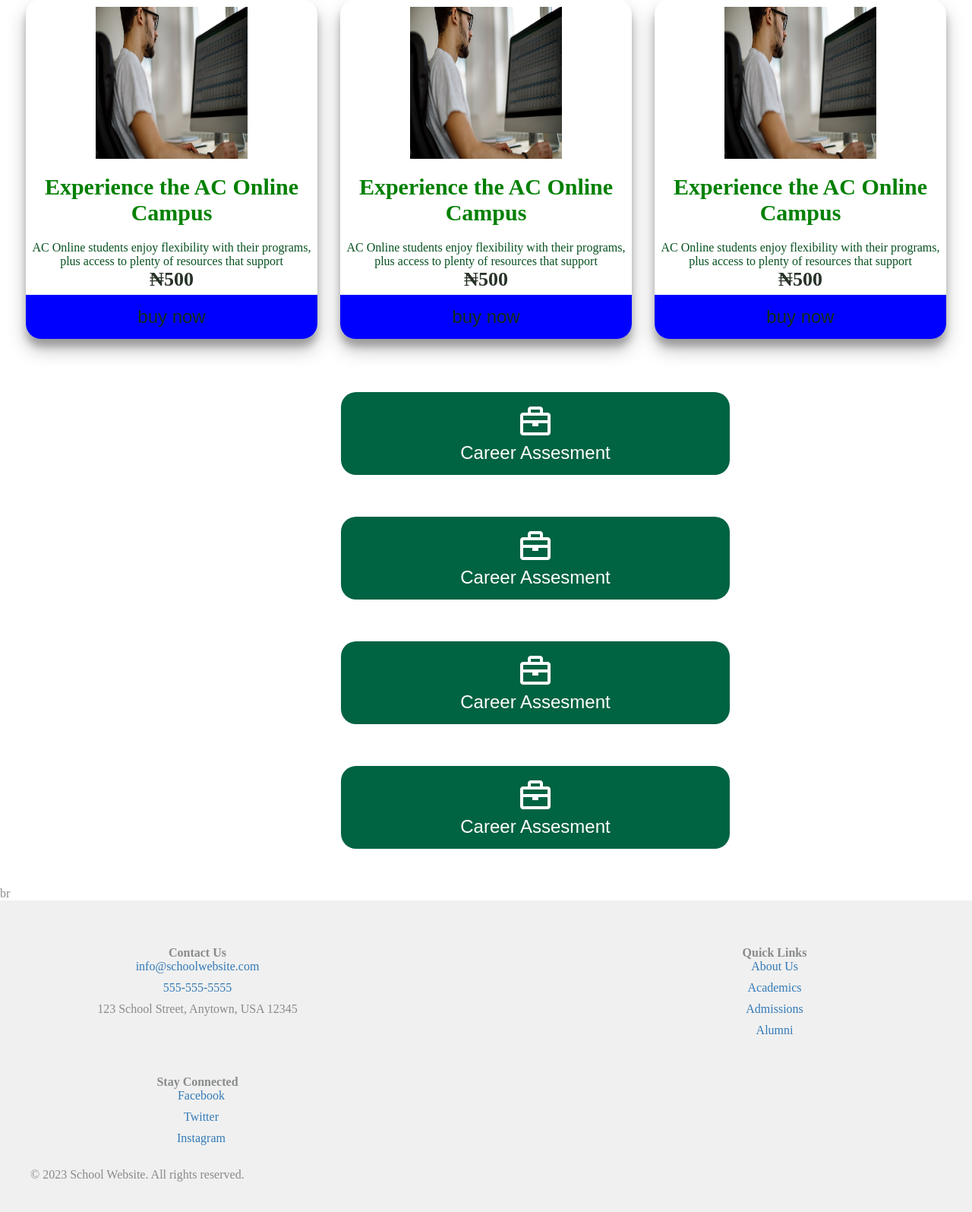
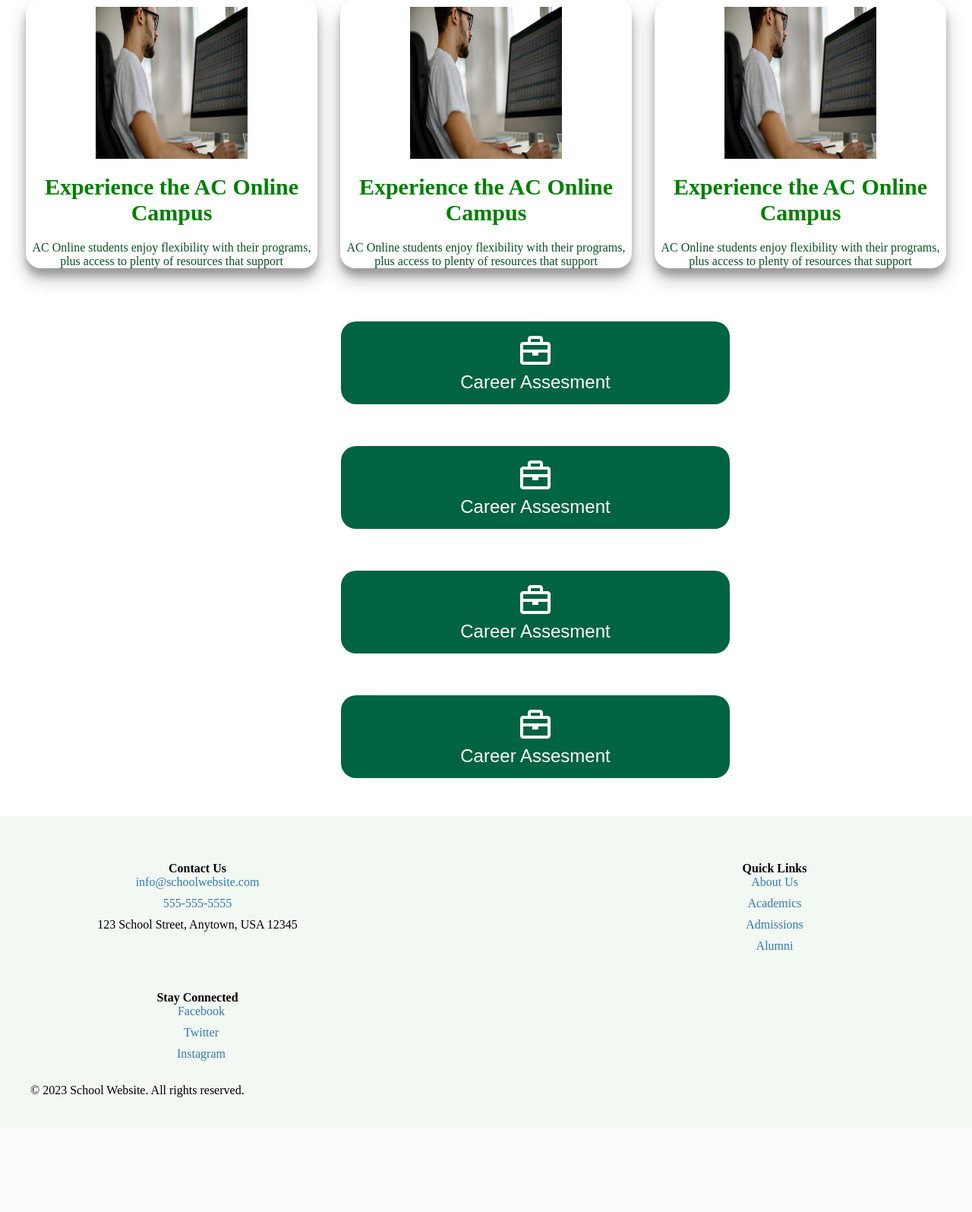
Before and after one commit to Agprince20/cresh, a PHP site: page / in a window 1280 px wide; the page is wider, and only the part inside the window is pictured. Shown: the part 272-1867 px from the top of that part at 76% size. After the commit the page ends 1716 px from the top of that part, so only its background shows below. Run offline with PHP 8.4, Linux system fonts and the light colour scheme.

Commit message:
commiting

```diff
--- a/asset/styl.css
+++ b/asset/styl.css
@@ -86,7 +86,7 @@
     display: block;
   }
   footer {
-    background-color: #f0f0f0;
+    background-color: #f2f8f2;
     padding: 20px;
     text-align: center;
     clear: both;
--- a/contact/stylec.css
+++ b/contact/stylec.css
@@ -1,6 +1,6 @@
 /* Contact Page Styles */
 body{
-    background-color: #5a5f59b1;
+    background-color: #fff;
 }
 .container {
     max-width: 1200px;
--- a/index.php
+++ b/index.php
@@ -21,22 +21,21 @@
         <img src="student.png" alt="">
         <h3>Experience the AC Online Campus</h3>
         <p>AC Online students enjoy flexibility with their programs, plus access to plenty of resources that support</p>
-        <h6>₦500</h6>
-        <button class="buy-1">buy now</button>
+        <!-- <h6>₦500</h6>
+        <button class="buy-1">buy now</button> -->
     </div>
     <div class="content">
         <img src="student.png" alt="">
         <h3>Experience the AC Online Campus</h3>
         <p>AC Online students enjoy flexibility with their programs, plus access to plenty of resources that support</p>
-        <h6>₦500</h6>
-        <button class="buy-1">buy now</button>
+
     </div>
     <div class="content">
         <img src="student.png" alt="">
         <h3>Experience the AC Online Campus</h3>
         <p>AC Online students enjoy flexibility with their programs, plus access to plenty of resources that support</p>
-        <h6>₦500</h6>
-        <button class="buy-1">buy now</button>
+        <!-- <h6>₦500</h6>
+        <button class="buy-1">buy now</button> -->
     </div>
 </div>
 
@@ -69,7 +68,7 @@
     </button></div>
 </div>
 </body>
-</html>br
+</html>
 <?php
 include_once('asset/footer.php');
 ?>
--- a/index/stylei.css
+++ b/index/stylei.css
@@ -3,7 +3,7 @@
     margin: 0;
 }
 body{
-    color: #5a5f59b1;
+    background-color: white;
 }
 .banner{
     background-image: url('banner.png');
--- a/style1.css
+++ b/style1.css
@@ -1,5 +1,5 @@
 body{
-  background-color: #5a5f59b1;
+  background-color: white;
 }
 
 .signup{
--- a/stylea.css
+++ b/stylea.css
@@ -1,6 +1,6 @@
 /* About Us Page Styles */
 body{
-    background-color:#5a5f59b1;
+    background:#fff;
 }
 .container {
     max-width: 1200px;
```
Also changed, not shown: news.php (+14 -9 lines).
